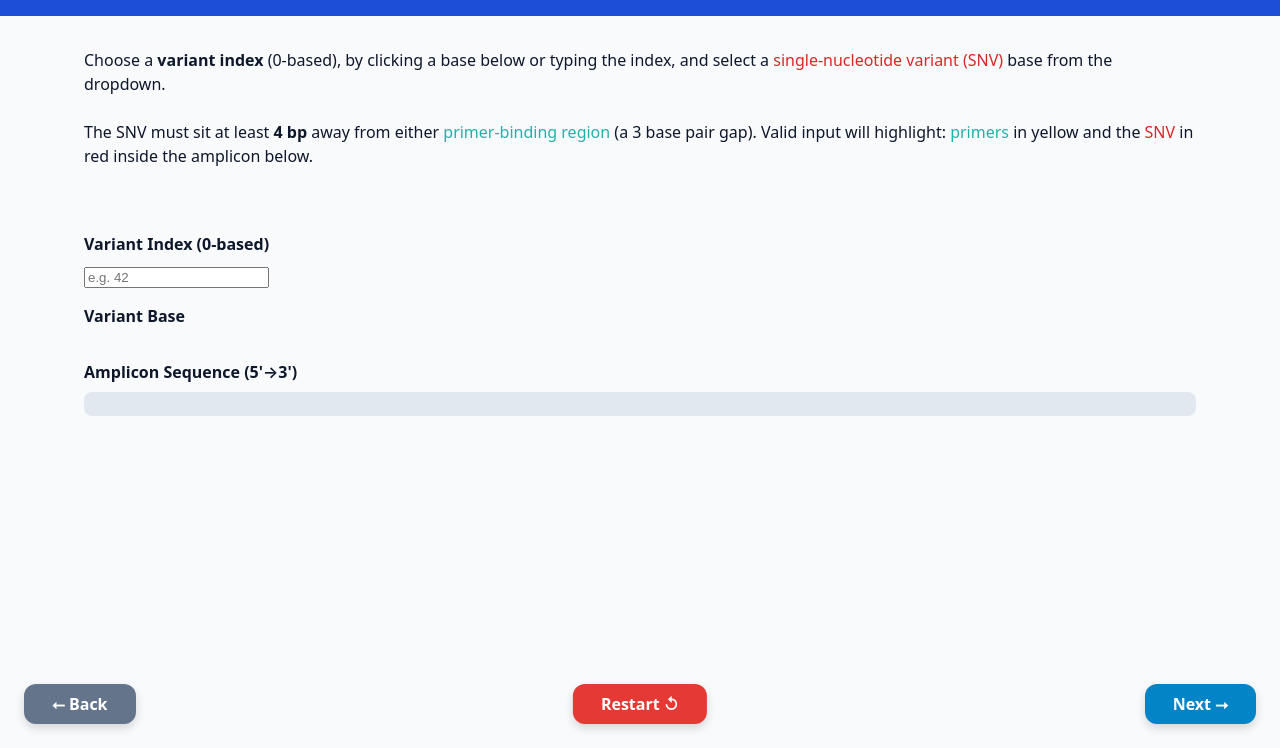
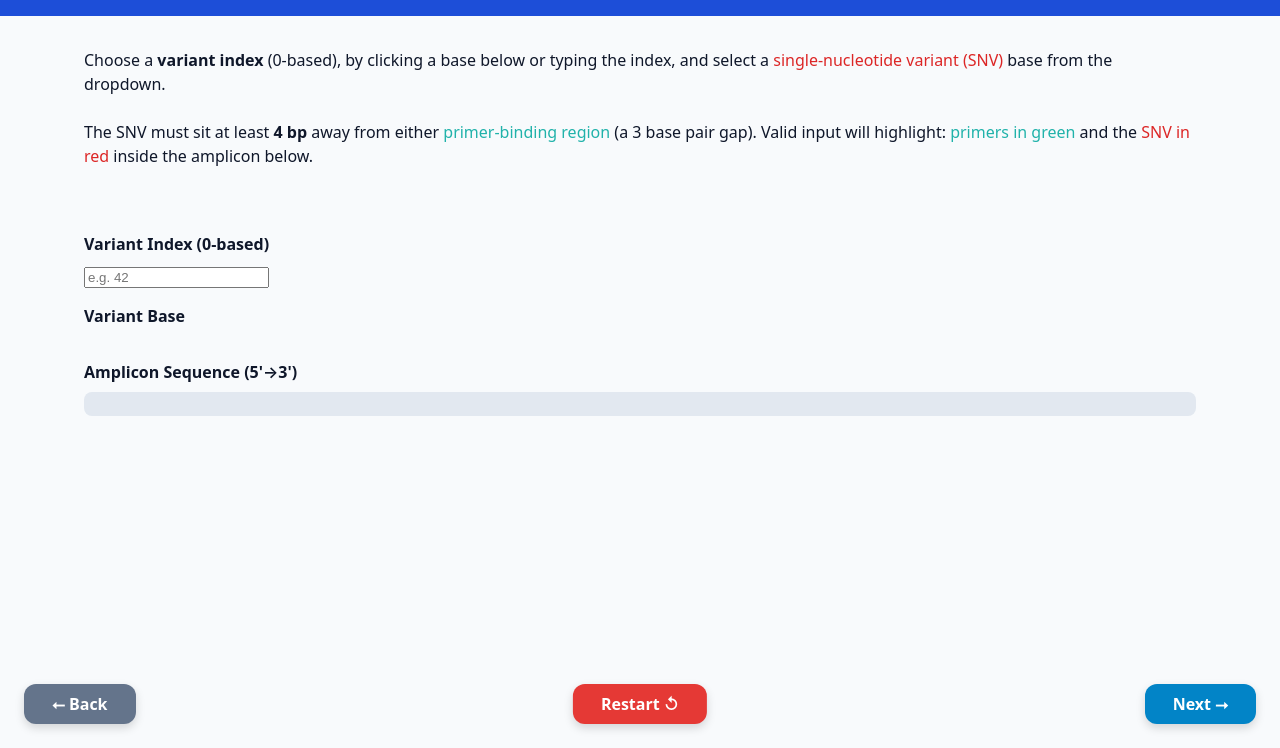
Before and after one commit to adriandecola/uSnapback, a website built with Vite: page src/pages/variant.html in a window 1280 px wide. Shown: the part 52-800 px from the top of the page. Built offline with nearby package versions, Linux system fonts and the light colour scheme.

Commit message:
Update instructions on the variant page.

```diff
--- a/src/pages/variant.html
+++ b/src/pages/variant.html
@@ -74,8 +74,8 @@
                 The SNV must sit at least <strong>4&nbsp;bp</strong> away from either
                 <span class="primer-text">primer-binding region</span> (a 3 base pair gap).
                 Valid input will highlight:
-                <span class="primer-text">primers</span> in yellow and the
-                <span class="snv-text">SNV</span> in red inside the amplicon below.
+                <span class="primer-text">primers in green</span> and the
+                <span class="snv-text">SNV in red</span> inside the amplicon below.
             </p>
 		</section>
 
```
